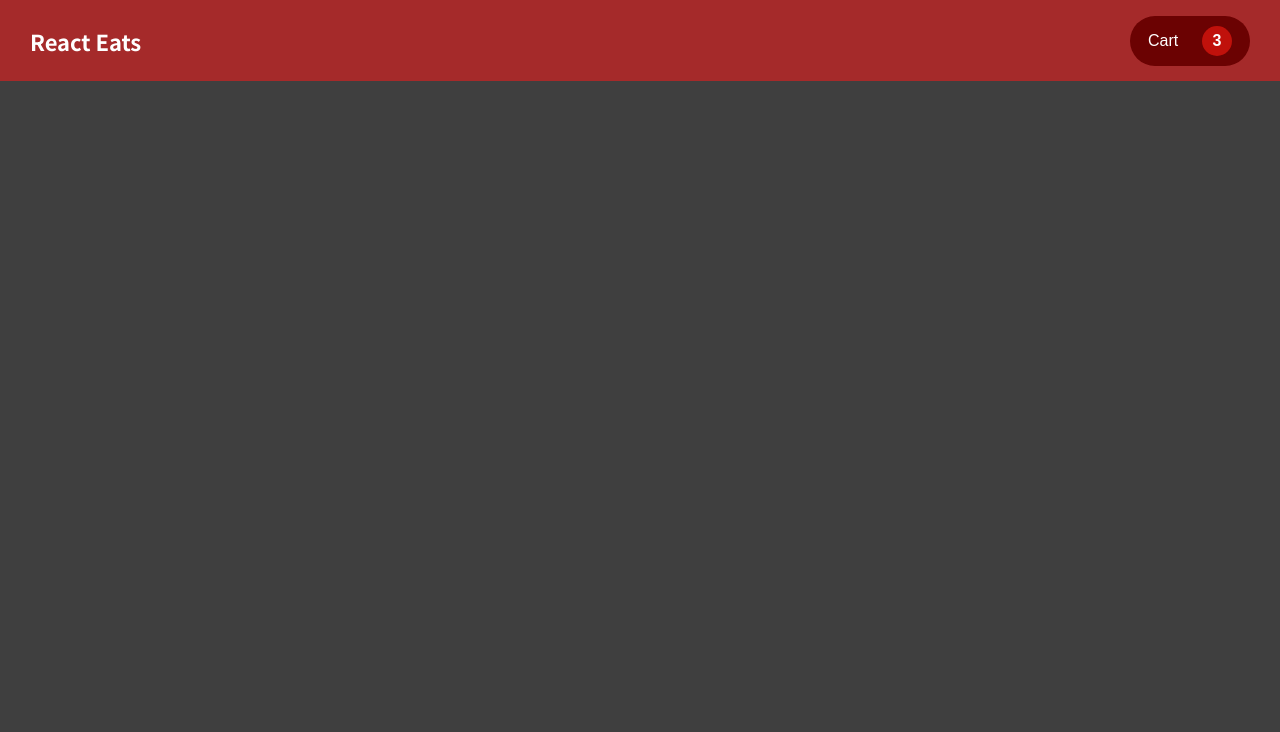
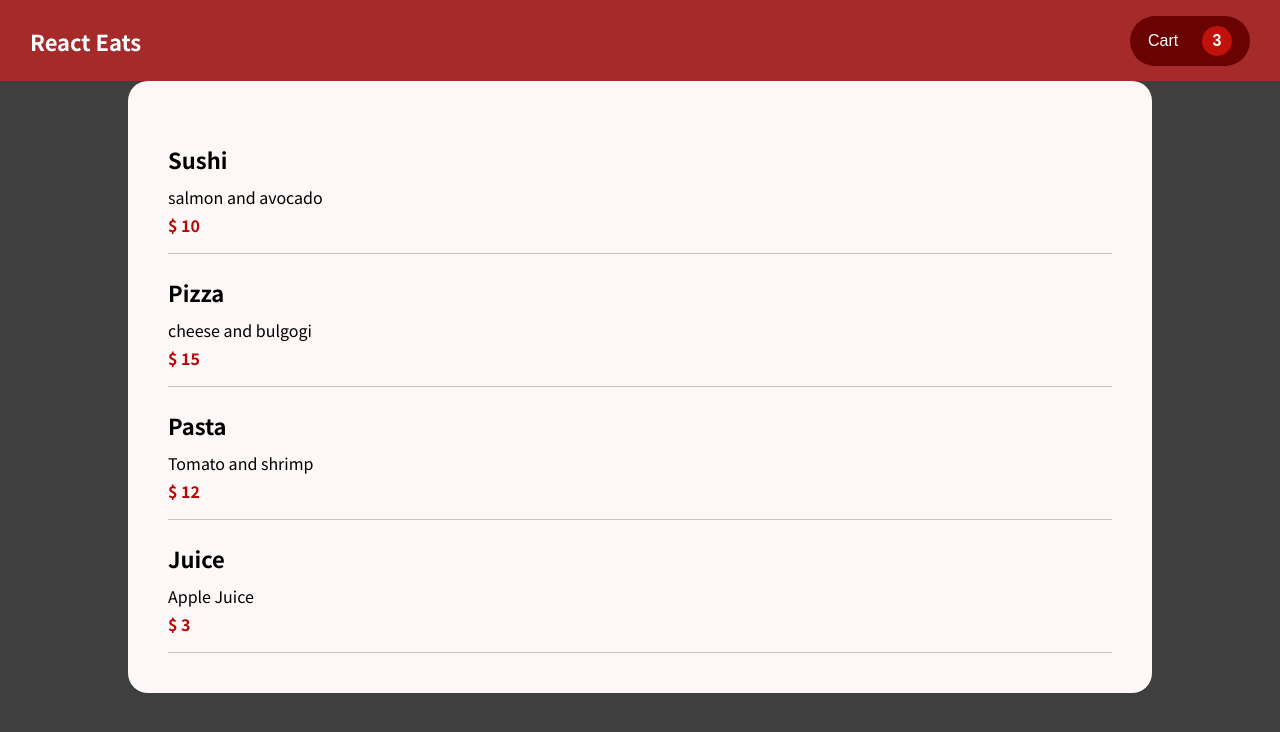
Before and after one commit to bora001/react_eats, a React (Create React App) app: page / in a window 1280 px wide. Shown: the top 732 px of the page. Built offline with nearby package versions, Linux system fonts and the light colour scheme.

Commit message:
add menu section

```diff
--- a/src/App.js
+++ b/src/App.js
@@ -1,9 +1,11 @@
 import React from "react";
 import Header from "./components/Layout/Header";
+import MenuList from "./components/Menu/MenuList";
 const App = () => {
   return (
     <div>
       <Header />
+      <MenuList />
     </div>
   );
 };
--- /dev/null
+++ b/src/components/Menu/MenuItem.css
@@ -0,0 +1,19 @@
+.menu_item {
+  border-bottom: 1px solid rgba(124, 116, 116, 0.411);
+}
+
+.menu_item .menu_name {
+  font-size: 22px;
+  font-weight: 700;
+}
+.menu_item .menu_desc {
+  font-size: 16px;
+  line-height: 0;
+}
+
+.menu_item .menu_price {
+  font-size: 16px;
+  font-weight: 700;
+  line-height: 1.5;
+  color: rgb(182, 7, 7);
+}
--- /dev/null
+++ b/src/components/Menu/MenuItem.js
@@ -0,0 +1,13 @@
+import React from "react";
+import "./MenuItem.css";
+const MenuItem = (props) => {
+  return (
+    <div className="menu_item">
+      <p className="menu_name">{props.data.name}</p>
+      <p className="menu_desc">{props.data.desc}</p>
+      <p className="menu_price">$ {props.data.price}</p>
+    </div>
+  );
+};
+
+export default MenuItem;
--- /dev/null
+++ b/src/components/Menu/MenuList.css
@@ -0,0 +1,7 @@
+.menu_list {
+  width: 80%;
+  margin: 0 auto;
+  background-color: rgb(253, 247, 247);
+  padding: 40px;
+  border-radius: 20px;
+}
--- /dev/null
+++ b/src/components/Menu/MenuList.js
@@ -0,0 +1,42 @@
+import React from "react";
+import MenuItem from "./MenuItem";
+import "./MenuList.css";
+
+const dummy = [
+  {
+    id: "m1",
+    name: "Sushi",
+    desc: "salmon and avocado",
+    price: 10,
+  },
+  {
+    id: "m2",
+    name: "Pizza",
+    desc: "cheese and bulgogi",
+    price: 15,
+  },
+  {
+    id: "m3",
+    name: "Pasta",
+    desc: "Tomato and shrimp",
+    price: 12,
+  },
+  {
+    id: "m4",
+    name: "Juice",
+    desc: "Apple Juice",
+    price: 3,
+  },
+];
+
+const MenuList = () => {
+  return (
+    <div className="menu_list">
+      {dummy.map((data) => (
+        <MenuItem data={data} key={data.id} />
+      ))}
+    </div>
+  );
+};
+
+export default MenuList;
```
